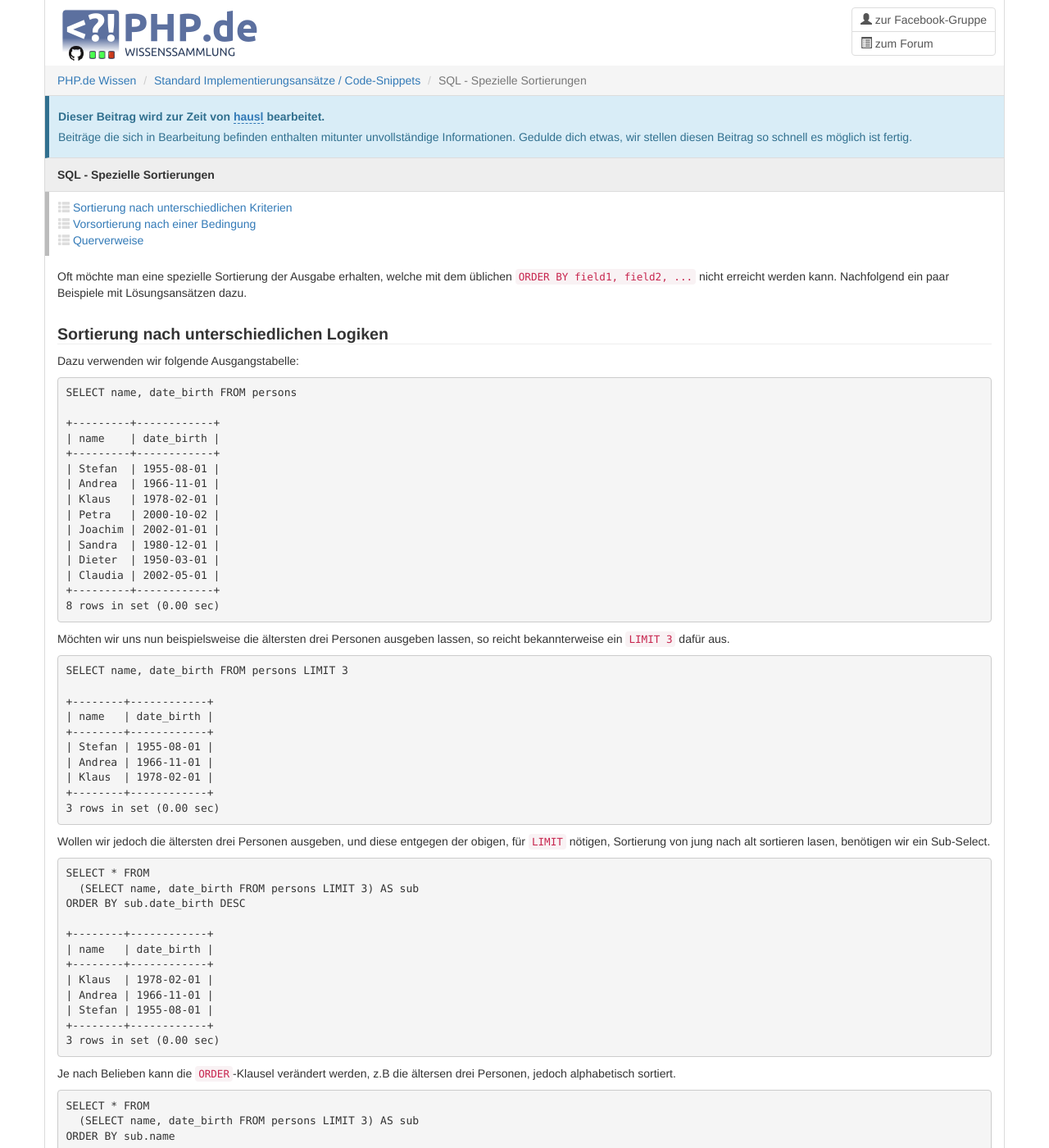
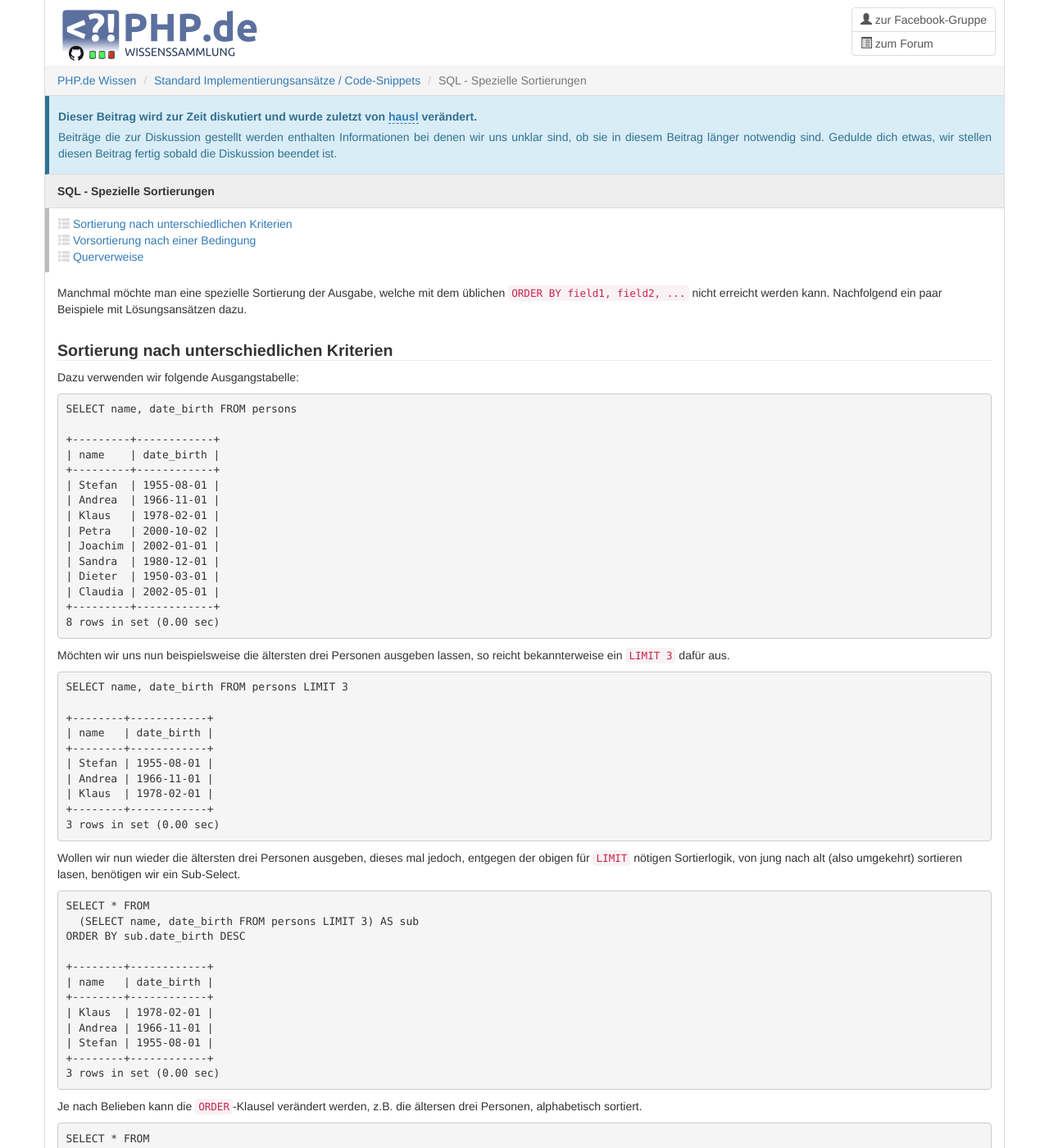
Before and after one commit to php-de/php-de.github.io, a Jekyll site: the page built from implement-approach/19_sql-special-sort.md, in a window 1280 px wide and 1400 px high. Shown: the whole window at 82% size. Built offline with Jekyll 4.4.1, drawn with Linux system fonts in a browser that asks for light colours; nearby versions of some CDN libraries; some of the changed text lies outside the part shown.

Commit message:
typo korr

```diff
--- a/implement-approach/19_sql-special-sort.md
+++ b/implement-approach/19_sql-special-sort.md
@@ -25,15 +25,15 @@ inhalt:
         simple: ""
 
 
-entry-type: in-progress
+entry-type: in-discussion
 ---
 
-Oft möchte man eine spezielle Sortierung der Ausgabe erhalten, welche mit dem üblichen
+Manchmal möchte man eine spezielle Sortierung der Ausgabe, welche mit dem üblichen
 `ORDER BY field1, field2, ...` nicht erreicht werden kann. Nachfolgend ein paar Beispiele
 mit Lösungsansätzen dazu.
 
 
-### Sortierung nach unterschiedlichen Logiken
+### Sortierung nach unterschiedlichen Kriterien
 {: #div-kriterien}
 
 Dazu verwenden wir folgende Ausgangstabelle:
@@ -74,8 +74,8 @@ SELECT name, date_birth FROM persons LIMIT 3
 ~~~
 
 
-Wollen wir jedoch die ältersten drei Personen ausgeben, und diese entgegen der obigen,
-für `LIMIT` nötigen, Sortierung von jung nach alt sortieren lasen, benötigen wir ein Sub-Select.
+Wollen wir nun wieder die ältersten drei Personen ausgeben, dieses mal jedoch, entgegen der obigen für `LIMIT` nötigen Sortierlogik,
+ von jung nach alt (also umgekehrt) sortieren lasen, benötigen wir ein Sub-Select.
 
 ~~~ sql
 SELECT * FROM
@@ -93,8 +93,7 @@ ORDER BY sub.date_birth DESC
 ~~~
 
 
-Je nach Belieben kann die `ORDER`-Klausel verändert werden, z.B die ältersen drei Personen,
-jedoch alphabetisch sortiert.
+Je nach Belieben kann die `ORDER`-Klausel verändert werden, z.B. die ältersen drei Personen, alphabetisch sortiert.
 
 ~~~ sql
 SELECT * FROM
```
Also changed, not shown: other parts of implement-approach/19_sql-special-sort.md (+3 -3 lines).
